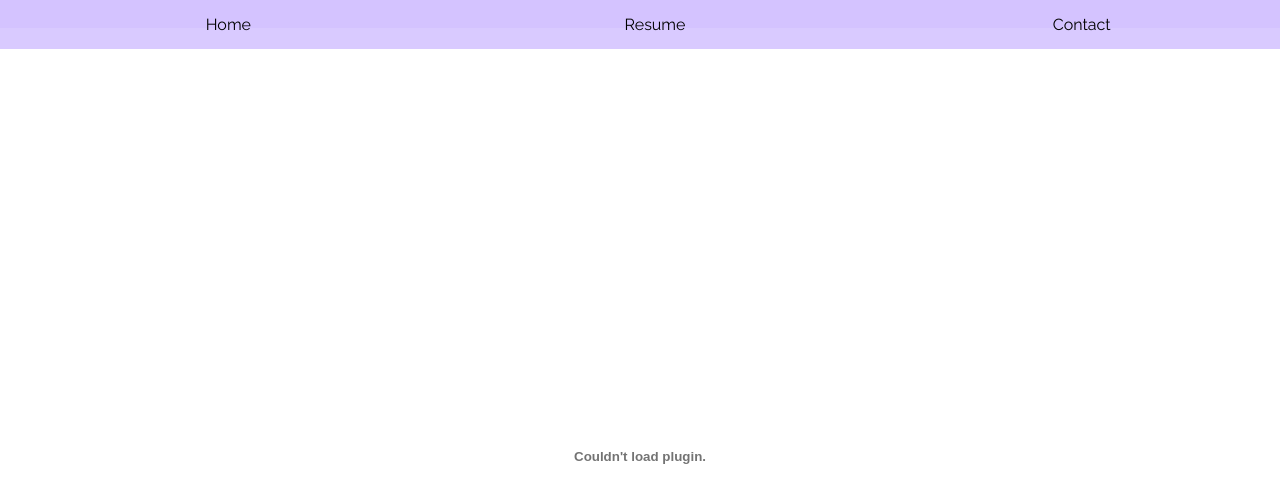
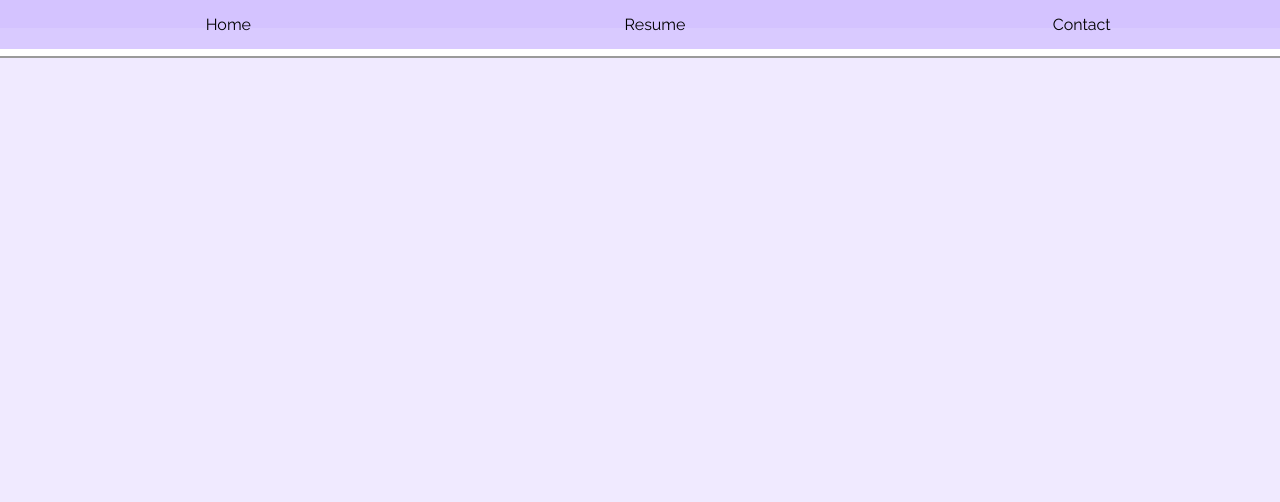
Before and after one commit to jacquelynzc/jacquelynzc.github.io, a React (Create React App) app: page /resume in a window 1280 px wide. Shown: the top 502 px of the page. Built offline with nearby package versions, Linux system fonts and the light colour scheme.

Commit message:
add iframe

```diff
--- a/src/PDFViewer.jsx
+++ b/src/PDFViewer.jsx
@@ -3,7 +3,7 @@ import resume from './resume.pdf'
 
 const PDFViewer = () => {
   return (
-      <embed className='resume' src={resume} title="Resume" />
+      <iframe className='resume' src={resume} title="Resume" />
   );
 };
 
```
